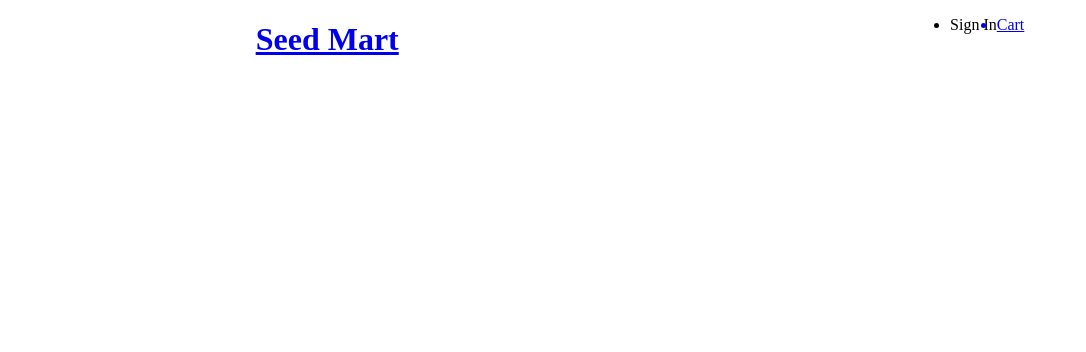
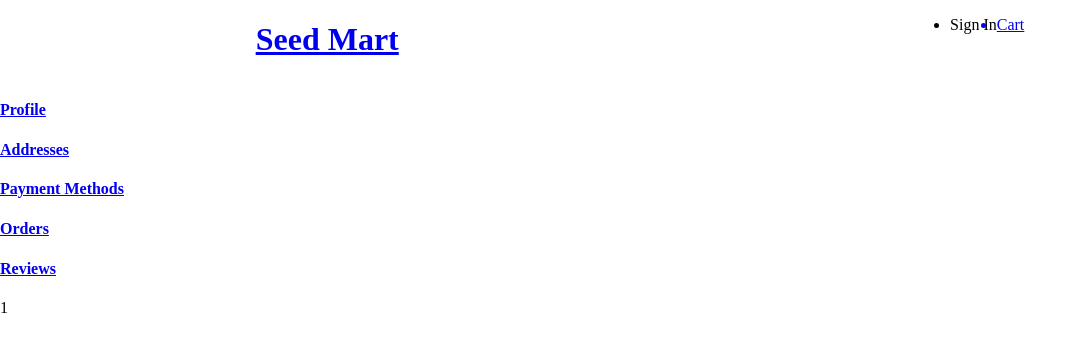
Before and after one commit to kalamansi10/seed-mart-front, a React (Vite) app: page /user/profile in a window 1280 px wide. Shown: the top 352 px of the page, without its empty margins (0-1086 px from the left). Built offline with nearby package versions, Linux system fonts and the light colour scheme; no server answers.

Commit message:
Added routes for user settings

```diff
--- a/src/App.jsx
+++ b/src/App.jsx
@@ -1,11 +1,12 @@
 import { useState, useEffect } from 'react'
-import { BrowserRouter, Routes, Route } from 'react-router-dom'
+import { BrowserRouter, Routes, Route, Navigate } from 'react-router-dom'
 import Navigation from './src/navigation/Navigation'
 import HomePage from './src/homepage/HomePage'
 import ResultsPage from './src/resultspage/ResultsPage'
 import ItemPage from './src/itempage/ItemPage'
 import CartPage from './src/cartpage/CartPage'
 import CheckOutPage from './src/checkoutpage/CheckOutPage'
+import ProfilePage from './src/profilepage/ProfilePage'
 
 function App() {
   const [currentUser, setCurrentUser] = useState()
@@ -23,11 +24,20 @@ function App() {
       <BrowserRouter>
         <Navigation currentUser={currentUser} />
         <Routes>
-          < Route path='/' element={<HomePage />} />
-          < Route path='/results?' element={<ResultsPage />} />
-          < Route path='/show/:id' element={<ItemPage />} />
-          < Route path='/cart' element={<CartPage currentUser={currentUser} />} />
-          < Route path='/checkout' element={<CheckOutPage currentUser={currentUser}/>} />
+          <Route index element={<HomePage />} />
+          <Route path='/results?' element={<ResultsPage />} />
+          <Route path='/show/:id' element={<ItemPage />} />
+          <Route path='/cart' element={<CartPage currentUser={currentUser} />} />
+          <Route path='/checkout' element={<CheckOutPage currentUser={currentUser} />} />
+          <Route path='/user' element={<ProfilePage currentUser={currentUser} />}>
+            <Route path='/user/profile' element={<div>1</div>} />
+            <Route path='/user/addresses' element={<div>2</div>} />
+            <Route path='/user/payment-methods' element={<div>3</div>} />
+            <Route path='/user/orders' element={<div>4</div>} />
+            <Route path='/user/reviews' element={<div>5</div>} />
+            <Route path='/user' element={<Navigate to='/user/profile' replace />} />
+          </Route>
+          <Route path='*' element={<Navigate to='/' replace />} />
         </Routes>
       </BrowserRouter>
     </>
--- /dev/null
+++ b/src/src/profilepage/ProfilePage.jsx
@@ -0,0 +1,15 @@
+import { Link, Outlet } from 'react-router-dom'
+
+export default function ProfilePage({currentUser}) {
+
+  return (
+    <>
+      <Link to='/user/profile'><h4>Profile</h4></Link>
+      <Link to='/user/addresses'><h4>Addresses</h4></Link>
+      <Link to='/user/payment-methods'><h4>Payment Methods</h4></Link>
+      <Link to='/user/orders'><h4>Orders</h4></Link>
+      <Link to='/user/reviews'><h4>Reviews</h4></Link>
+      <Outlet />
+    </>
+  )
+}
```
